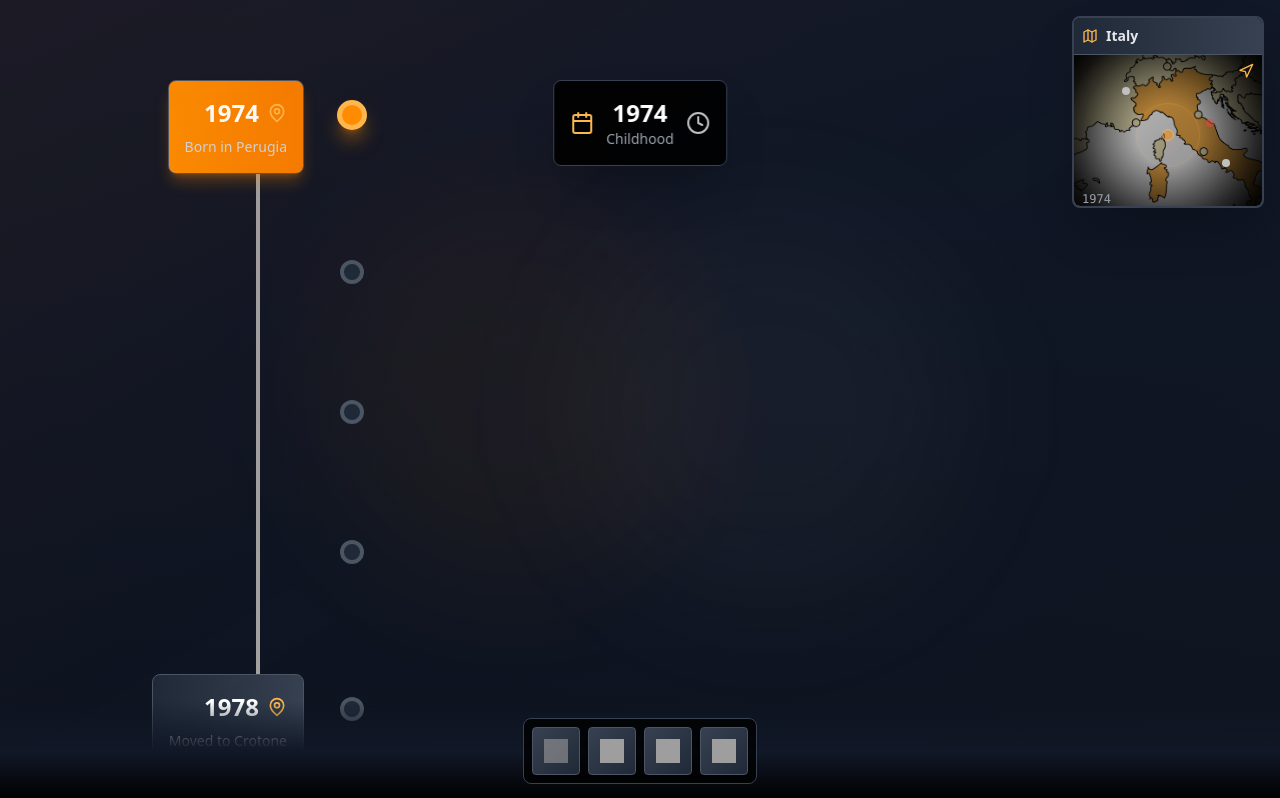
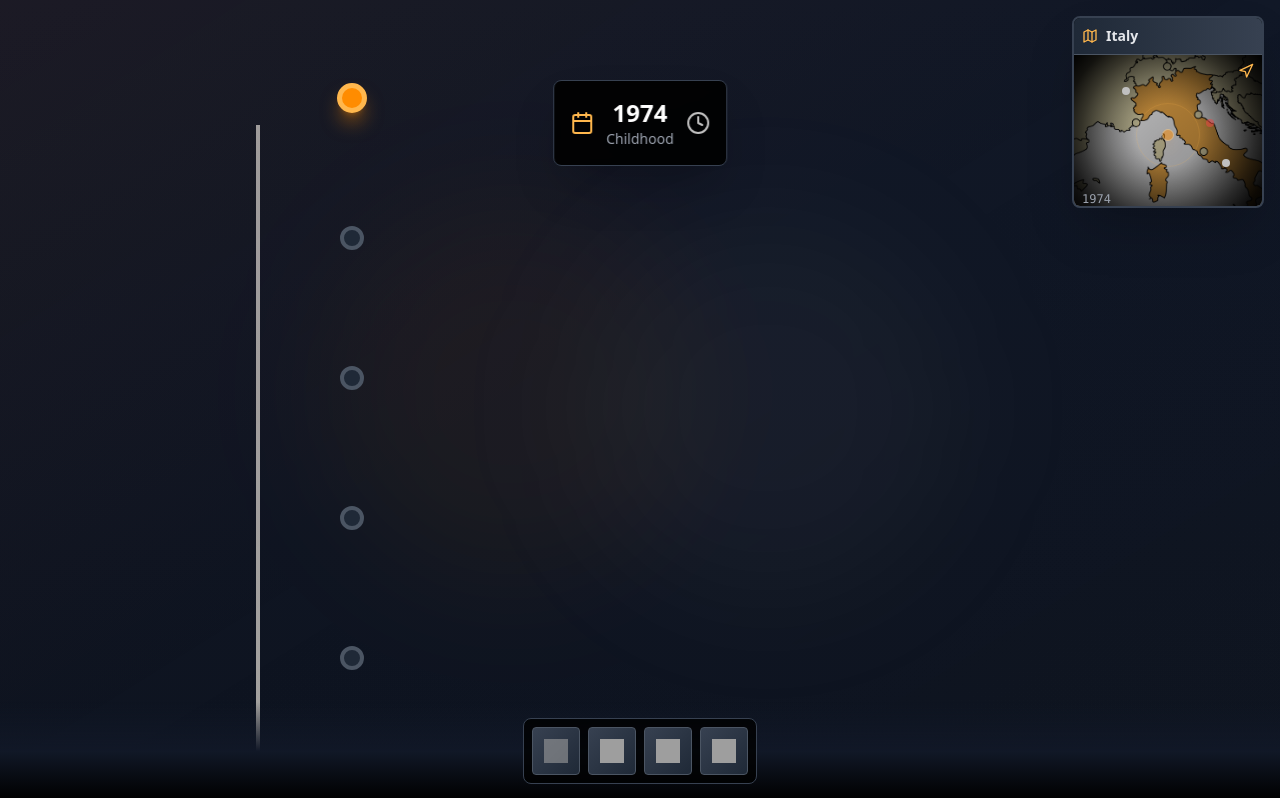
Before and after one commit to tatablack/career, a React (Vite) app: page / in a window 1280 px wide. Shown: the top 798 px of the page. Built offline with nearby package versions, Linux system fonts and the light colour scheme; grey boxes are pictures that could not be loaded.

Commit message:
Updated Timeline.tsx

```diff
--- a/src/components/Timeline.tsx
+++ b/src/components/Timeline.tsx
@@ -65,7 +65,8 @@ const Timeline: React.FC<TimelineProps> = ({ onYearChange }) => {
   };
 
   const hasLocationMilestone = (year: number): boolean => {
-    return locations.hasOwnProperty(year.toString());
+    return false;
+    //return locations.hasOwnProperty(year.toString());
   };
 
   const getJobMilestones = (year: number): Job[] => {
```
